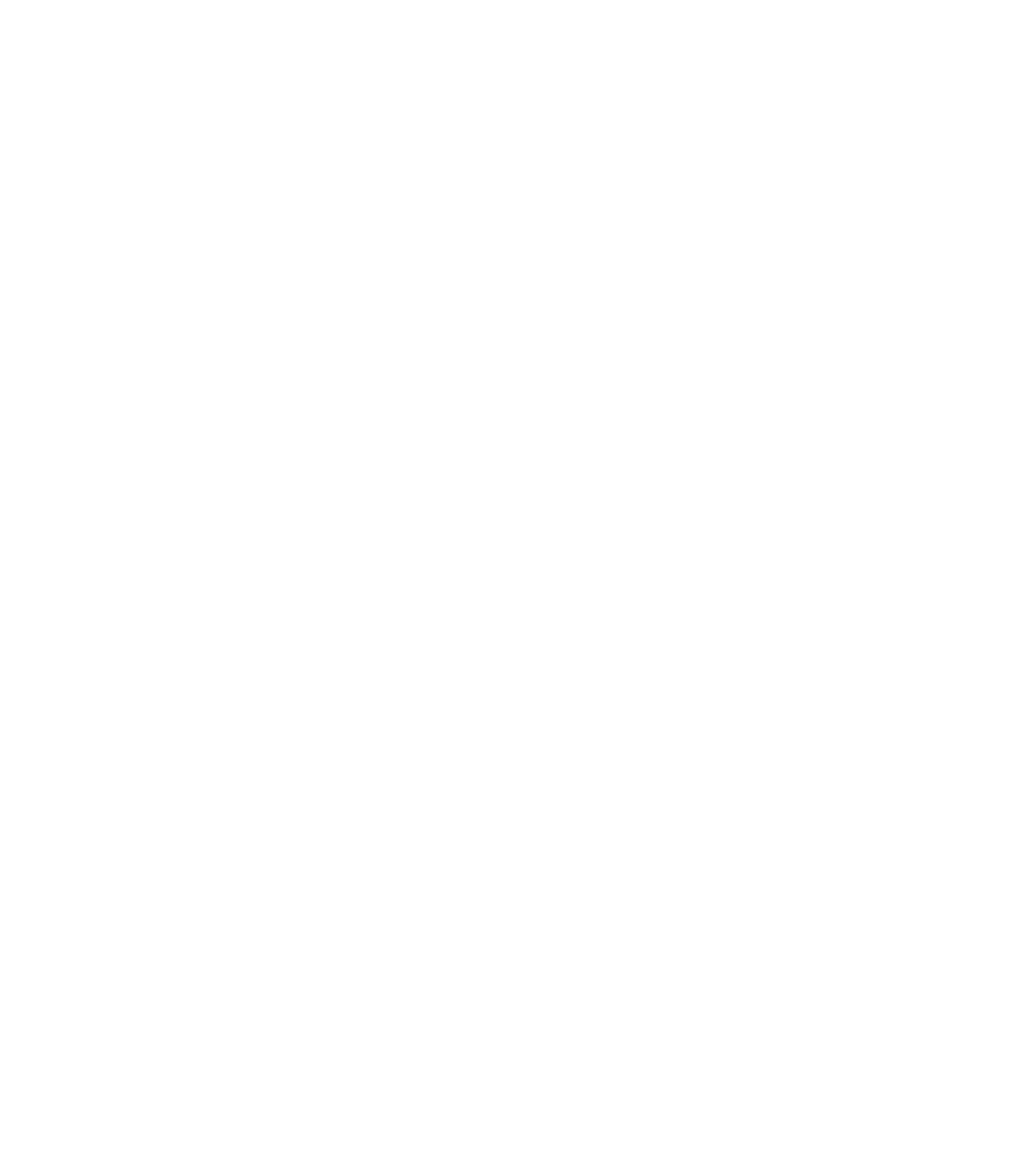
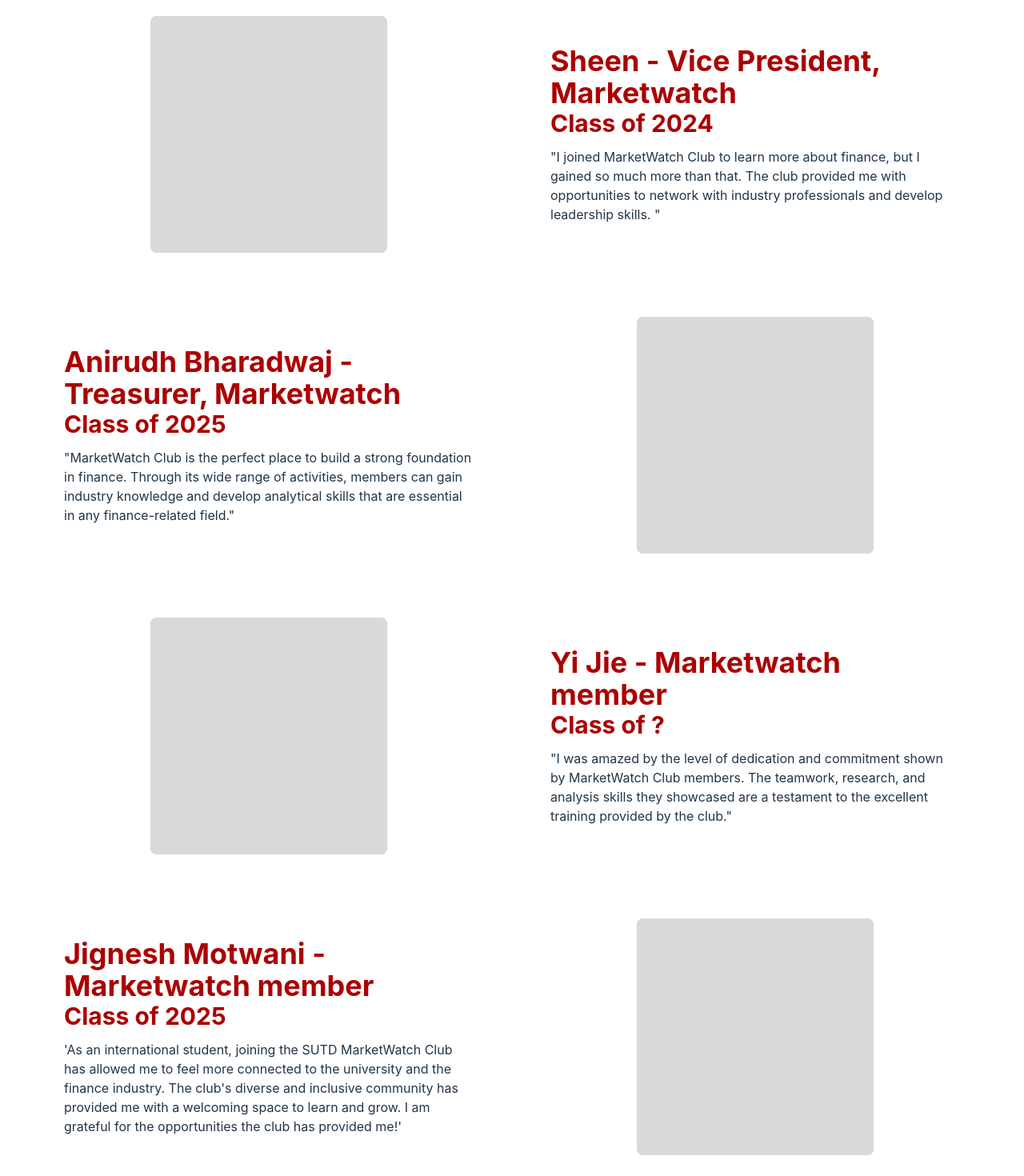
Before and after one commit to yash2mehta/website, a React (Vite) app: page /aboutus/testimonials in a window 1280 px wide. Before the commit this address had no page. Shown: the part 60-1530 px from the top of the page at 80% size. Before the commit the page ends 800 px from the top, so only its background shows below. Built offline with nearby package versions, Linux system fonts and the light colour scheme.

Commit message:
About Us: Testimonials

```diff
--- /dev/null
+++ b/src/AboutUs/Testimonials.tsx
@@ -0,0 +1,105 @@
+import React from 'react';
+import ImagePlaceholder2 from '../assets/ImagePlaceholder2.png'
+
+type props = {
+    image: string,
+    header: string,
+    header2: string,
+    text: string
+}
+
+const TestimonialSectionLeft = ({image, header, header2, text}: props) => {
+    return (
+        <div className="grid grid-cols-1 gap-4 md:grid-cols-2 my-20 mx-10">
+        <div className="w-1/2 mx-auto">
+            <img src={image}/>
+        </div>
+        <div className="flex flex-1 items-center">
+            <div className="mx-10">
+                <h1 className="text-4xl text-primary-300 font-bold my-0">{header}</h1>
+                <h1 className="text-3xl text-primary-300 font-bold mt-0 mb-3">{header2}</h1>
+                <h2 className="text-base">{text}</h2>
+            </div>
+
+        </div>
+    </div>
+    )
+}
+
+const TestimonialSectionRight = ({image, header, header2, text}: props) => {
+    return (
+        <div className="grid grid-cols-1 gap-4 md:grid-cols-2 my-20 mx-10">
+        <div className="flex flex-1 items-center">
+            <div className="mx-10">
+                <h1 className="text-4xl text-primary-300 font-bold my-0">{header}</h1>
+                <h1 className="text-3xl text-primary-300 font-bold mt-0 mb-3">{header2}</h1>
+                <h2 className="text-base">{text}</h2>
+            </div>
+        </div>
+        <div className="w-1/2 mx-auto">
+            <img src={image}/>
+        </div>
+    </div>
+    )
+}
+
+const Testimonials = () =>{
+    const testimonials = [
+        {
+            header: "Sheen - Vice President, Marketwatch",
+            header2: 'Class of 2024',
+            text: '"I joined MarketWatch Club to learn more about finance, but I gained so much more than that. The club provided me with opportunities to network with industry professionals and develop leadership skills. "',
+            image: ImagePlaceholder2
+        },
+        {
+            header: "Anirudh Bharadwaj - Treasurer, Marketwatch",
+            header2: 'Class of 2025',
+            text: '"MarketWatch Club is the perfect place to build a strong foundation in finance. Through its wide range of activities, members can gain industry knowledge and develop analytical skills that are essential in any finance-related field."',
+            image: ImagePlaceholder2
+        },
+        {
+            header: "Yi Jie - Marketwatch member",
+            header2: 'Class of ?',
+            text: '"I was amazed by the level of dedication and commitment shown by MarketWatch Club members. The teamwork, research, and analysis skills they showcased are a testament to the excellent training provided by the club."  ',
+            image: ImagePlaceholder2
+        },
+        {
+            header: "Jignesh Motwani - Marketwatch member",
+            header2: 'Class of 2025',
+            text: "'As an international student, joining the SUTD MarketWatch Club has allowed me to feel more connected to the university and the finance industry. The club's diverse and inclusive community has provided me with a welcoming space to learn and grow. I am grateful for the opportunities the club has provided me!'",
+            image: ImagePlaceholder2
+        },
+        {
+            header: "Jignesh Motwani - Marketwatch member",
+            header2: 'Class of 2025',
+            text: "'As an international student, joining the SUTD MarketWatch Club has allowed me to feel more connected to the university and the finance industry. The club's diverse and inclusive community has provided me with a welcoming space to learn and grow. I am grateful for the opportunities the club has provided me!'",
+            image: ImagePlaceholder2
+        },
+        {
+            header: "Cyril or Daniel",
+            header2: 'Class of 2026',
+            text: "'This club has been instrumental in helping me develop my critical thinking and analytical skills. By taking part in the club’s projects, I've learned how to apply my engineering knowledge to the field and gained real-world experience in finance and have. It's been an invaluable experience!'",
+            image: ImagePlaceholder2
+        },
+        {
+            header: "James",
+            header2: 'Class of 2023',
+            text: '"MarketWatch provided me with the platform to apply my classroom knowledge into practical investment research. The experience allowed me to develop critical thinking skills and foster relationships with like-minded peers." ',
+            image: ImagePlaceholder2
+        },
+    ]
+    return (
+        <div>
+            {testimonials.map((testimonial: props, index: number) => (
+                index % 2 === 0 ?
+                <TestimonialSectionLeft image={testimonial.image} header={testimonial.header} header2={testimonial.header2} text = {testimonial.text}/> :
+                <TestimonialSectionRight image={testimonial.image} header={testimonial.header} header2={testimonial.header2} text = {testimonial.text}/>
+            ))}
+        </div>
+    )
+
+}
+
+
+
+export default Testimonials;
--- a/src/App.tsx
+++ b/src/App.tsx
@@ -6,6 +6,8 @@
 
 import ClubStructure from './AboutUs/ClubStructure';
 import ClubAdvisors from './AboutUs/ClubAdvisors';
+import Testimonials from './AboutUs/Testimonials';
+
 
 
 function App() {
@@ -18,6 +20,7 @@
         <Routes>
           <Route path='/aboutus/clubstructure' Component={ClubStructure} />
           <Route path='/aboutus/clubadvisors' Component={ClubAdvisors} />
+          <Route path='/aboutus/testimonials' Component={Testimonials} />
         </Routes>
     </BrowserRouter>
     </div>
```
Also changed, not shown: src/AboutUs/ClubAdvisors.tsx (line endings or trailing spaces).
